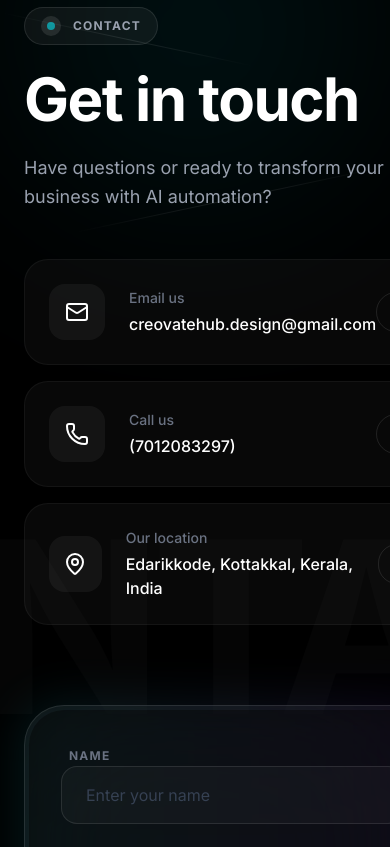
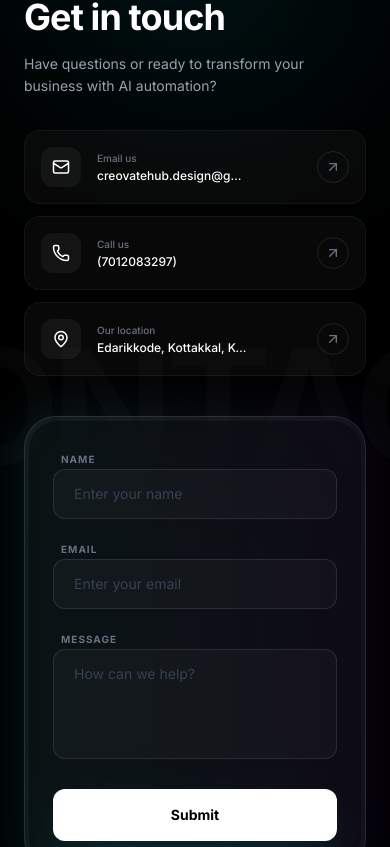
Before and after one commit to munu697-debug/creovate, a React (Vite) app: page / in a window 390 px wide. Shown: the part 5617-6464 px from the top of the page. Built offline with nearby package versions, Linux system fonts and the light colour scheme.

Commit message:
Design: Optimize Contact section responsiveness for mobile and tablets

```diff
--- a/src/components/Contact.jsx
+++ b/src/components/Contact.jsx
@@ -44,36 +44,36 @@ const Contact = () => {
     };
 
     return (
-        <section id="contact-us" className="min-h-screen relative bg-black overflow-hidden py-32 px-6 lg:px-20">
+        <section id="contact-us" className="min-h-screen relative bg-black overflow-hidden py-16 md:py-32 px-6 lg:px-20">
             {/* Background Watermark/Aesthetics */}
             <div className="absolute inset-0 z-0 pointer-events-none flex items-center justify-center">
-                <h2 className="text-[15rem] md:text-[25rem] font-bold text-white/[0.02] tracking-tighter uppercase select-none">
+                <h2 className="text-[10rem] md:text-[25rem] font-bold text-white/[0.02] tracking-tighter uppercase select-none">
                     CONTACT
                 </h2>
             </div>
 
             {/* Top Gradient/Glow */}
-            <div className="absolute top-0 left-1/2 -translate-x-1/2 w-[80%] h-[300px] bg-primary/10 blur-[120px] rounded-full pointer-events-none" />
+            <div className="absolute top-0 left-1/2 -translate-x-1/2 w-[80%] h-[200px] md:h-[300px] bg-primary/10 blur-[100px] md:blur-[120px] rounded-full pointer-events-none" />
 
-            {/* Techy Line Decorations (Matching the image) */}
-            <div className="absolute top-40 left-0 w-64 h-px bg-gradient-to-r from-transparent via-white/10 to-transparent rotate-12" />
-            <div className="absolute top-80 right-0 w-80 h-px bg-gradient-to-l from-transparent via-white/10 to-transparent -rotate-12" />
+            {/* Techy Line Decorations */}
+            <div className="absolute top-40 left-0 w-32 md:w-64 h-px bg-gradient-to-r from-transparent via-white/10 to-transparent rotate-12 hidden md:block" />
+            <div className="absolute top-80 right-0 w-40 md:w-80 h-px bg-gradient-to-l from-transparent via-white/10 to-transparent -rotate-12 hidden md:block" />
 
             <motion.div
                 initial={{ opacity: 0, y: 50 }}
                 whileInView={{ opacity: 1, y: 0 }}
                 viewport={{ once: true, margin: "-100px" }}
                 transition={{ duration: 0.8 }}
-                className="container mx-auto relative z-10 grid lg:grid-cols-2 gap-20 items-center"
+                className="container mx-auto relative z-10 grid lg:grid-cols-2 gap-10 lg:gap-20 items-center"
             >
                 {/* Left Side: Info */}
-                <div className="space-y-12">
-                    <div className="space-y-6">
+                <div className="space-y-8 md:space-y-12">
+                    <div className="space-y-4 md:space-y-6">
                         <motion.div
                             initial={{ opacity: 0, y: 20 }}
                             whileInView={{ opacity: 1, y: 0 }}
                             viewport={{ once: true }}
-                            className="inline-flex items-center gap-3 px-4 py-2 bg-white/5 border border-white/10 rounded-full text-xs font-bold uppercase tracking-widest text-gray-400"
+                            className="inline-flex items-center gap-3 px-4 py-2 bg-white/5 border border-white/10 rounded-full text-[10px] md:text-xs font-bold uppercase tracking-widest text-gray-400"
                         >
                             <div className="w-5 h-5 bg-white/10 rounded-full flex items-center justify-center">
                                 <div className="w-2 h-2 bg-primary rounded-full animate-pulse" />
@@ -86,7 +86,7 @@ const Contact = () => {
                             whileInView={{ opacity: 1, y: 0 }}
                             viewport={{ once: true }}
                             transition={{ delay: 0.1 }}
-                            className="text-6xl font-bold text-white tracking-tight"
+                            className="text-4xl md:text-6xl font-bold text-white tracking-tight"
                         >
                             Get in touch
                         </motion.h2>
@@ -96,13 +96,13 @@ const Contact = () => {
                             whileInView={{ opacity: 1, y: 0 }}
                             viewport={{ once: true }}
                             transition={{ delay: 0.2 }}
-                            className="text-gray-400 text-lg max-w-md leading-relaxed"
+                            className="text-gray-400 text-sm md:text-lg max-w-md leading-relaxed"
                         >
                             Have questions or ready to transform your business with AI automation?
                         </motion.p>
                     </div>
 
-                    <div className="space-y-4">
+                    <div className="space-y-3 md:space-y-4">
                         {contactInfo.map((item, idx) => (
                             <motion.div
                                 key={idx}
@@ -110,19 +110,19 @@ const Contact = () => {
                                 whileInView={{ opacity: 1, x: 0 }}
                                 viewport={{ once: true }}
                                 transition={{ delay: 0.3 + idx * 0.1 }}
-                                className="group p-6 bg-white/[0.03] hover:bg-white/[0.06] border border-white/5 rounded-3xl flex items-center justify-between transition-all duration-500 cursor-pointer"
+                                className="group p-4 md:p-6 bg-white/[0.03] hover:bg-white/[0.06] border border-white/5 rounded-2xl md:rounded-3xl flex items-center justify-between transition-all duration-500 cursor-pointer"
                             >
-                                <div className="flex items-center gap-6">
-                                    <div className="w-14 h-14 bg-white/5 rounded-2xl flex items-center justify-center text-white group-hover:bg-primary/20 group-hover:text-primary transition-all duration-500">
-                                        {item.icon}
+                                <div className="flex items-center gap-4 md:gap-6">
+                                    <div className="w-10 h-10 md:w-14 md:h-14 bg-white/5 rounded-xl md:rounded-2xl flex items-center justify-center text-white group-hover:bg-primary/20 group-hover:text-primary transition-all duration-500">
+                                        <div className="scale-75 md:scale-100">{item.icon}</div>
                                     </div>
-                                    <div>
-                                        <h4 className="text-gray-500 text-sm font-medium">{item.title}</h4>
-                                        <p className="text-white font-medium mt-1">{item.value}</p>
+                                    <div className="min-w-0">
+                                        <h4 className="text-gray-500 text-[10px] md:text-sm font-medium">{item.title}</h4>
+                                        <p className="text-white text-xs md:text-base font-medium mt-0.5 truncate max-w-[150px] sm:max-w-none">{item.value}</p>
                                     </div>
                                 </div>
-                                <div className="w-10 h-10 border border-white/10 rounded-full flex items-center justify-center text-gray-500 group-hover:bg-white group-hover:text-black transition-all duration-500 group-hover:rotate-45">
-                                    <ArrowUpRight size={20} />
+                                <div className="w-8 h-8 md:w-10 md:h-10 border border-white/10 rounded-full flex items-center justify-center text-gray-500 group-hover:bg-white group-hover:text-black transition-all duration-500 group-hover:rotate-45 shrink-0">
+                                    <ArrowUpRight size={16} className="md:w-5 md:h-5" />
                                 </div>
                             </motion.div>
                         ))}
@@ -138,44 +138,44 @@ const Contact = () => {
                     className="relative"
                 >
                     {/* Form Background Glow */}
-                    <div className="absolute -inset-1 bg-gradient-to-r from-primary/20 to-secondary/20 rounded-[2.5rem] blur-xl opacity-50 group-hover:opacity-100 transition duration-1000" />
+                    <div className="absolute -inset-1 bg-gradient-to-r from-primary/20 to-secondary/20 rounded-[2rem] md:rounded-[2.5rem] blur-xl opacity-50 group-hover:opacity-100 transition duration-1000" />
 
-                    <div className="relative p-1 bg-white/5 border border-white/10 rounded-[2.5rem] backdrop-blur-3xl">
-                        <form onSubmit={handleSubmit} className="p-8 md:p-12 space-y-8 bg-black/40 rounded-[2.2rem]">
-                            <div className="space-y-6">
+                    <div className="relative p-1 bg-white/5 border border-white/10 rounded-[2rem] md:rounded-[2.5rem] backdrop-blur-3xl">
+                        <form onSubmit={handleSubmit} className="p-6 md:p-12 space-y-6 md:space-y-8 bg-black/40 rounded-[1.8rem] md:rounded-[2.2rem]">
+                            <div className="space-y-4 md:space-y-6">
                                 <div className="space-y-2">
-                                    <label className="text-gray-500 text-xs font-bold uppercase tracking-widest pl-2">Name</label>
+                                    <label className="text-gray-500 text-[10px] md:text-xs font-bold uppercase tracking-widest pl-2">Name</label>
                                     <input
                                         type="text"
                                         required
                                         value={formData.name}
                                         onChange={e => setFormData({ ...formData, name: e.target.value })}
                                         placeholder="Enter your name"
-                                        className="w-full bg-white/[0.03] border border-white/10 rounded-2xl px-6 py-4 text-white placeholder:text-gray-700 focus:outline-none focus:border-primary transition-all"
+                                        className="w-full bg-white/[0.03] border border-white/10 rounded-xl md:rounded-2xl px-5 md:px-6 py-3.5 md:py-4 text-sm md:text-base text-white placeholder:text-gray-700 focus:outline-none focus:border-primary transition-all"
                                     />
                                 </div>
 
                                 <div className="space-y-2">
-                                    <label className="text-gray-500 text-xs font-bold uppercase tracking-widest pl-2">Email</label>
+                                    <label className="text-gray-500 text-[10px] md:text-xs font-bold uppercase tracking-widest pl-2">Email</label>
                                     <input
                                         type="email"
                                         required
                                         value={formData.email}
                                         onChange={e => setFormData({ ...formData, email: e.target.value })}
                                         placeholder="Enter your email"
-                                        className="w-full bg-white/[0.03] border border-white/10 rounded-2xl px-6 py-4 text-white placeholder:text-gray-700 focus:outline-none focus:border-primary transition-all"
+                                        className="w-full bg-white/[0.03] border border-white/10 rounded-xl md:rounded-2xl px-5 md:px-6 py-3.5 md:py-4 text-sm md:text-base text-white placeholder:text-gray-700 focus:outline-none focus:border-primary transition-all"
                                     />
                                 </div>
 
                                 <div className="space-y-2">
-                                    <label className="text-gray-500 text-xs font-bold uppercase tracking-widest pl-2">Message</label>
+                                    <label className="text-gray-500 text-[10px] md:text-xs font-bold uppercase tracking-widest pl-2">Message</label>
                                     <textarea
                                         rows="4"
                                         required
                                         value={formData.message}
                                         onChange={e => setFormData({ ...formData, message: e.target.value })}
                                         placeholder="How can we help?"
-                                        className="w-full bg-white/[0.03] border border-white/10 rounded-2xl px-6 py-4 text-white placeholder:text-gray-700 focus:outline-none focus:border-primary transition-all resize-none"
+                                        className="w-full bg-white/[0.03] border border-white/10 rounded-xl md:rounded-2xl px-5 md:px-6 py-3.5 md:py-4 text-sm md:text-base text-white placeholder:text-gray-700 focus:outline-none focus:border-primary transition-all resize-none"
                                     />
                                 </div>
                             </div>
@@ -184,7 +184,7 @@ const Contact = () => {
                                 type="submit"
                                 whileHover={{ scale: 1.02 }}
                                 whileTap={{ scale: 0.98 }}
-                                className="w-full bg-white text-black font-bold py-5 rounded-2xl hover:bg-primary transition-colors duration-500 shadow-2xl shadow-primary/20"
+                                className="w-full bg-white text-black font-bold py-4 md:py-5 rounded-xl md:rounded-2xl hover:bg-primary transition-colors duration-500 shadow-2xl shadow-primary/20 text-sm md:text-base"
                             >
                                 {status || 'Submit'}
                             </motion.button>
```
